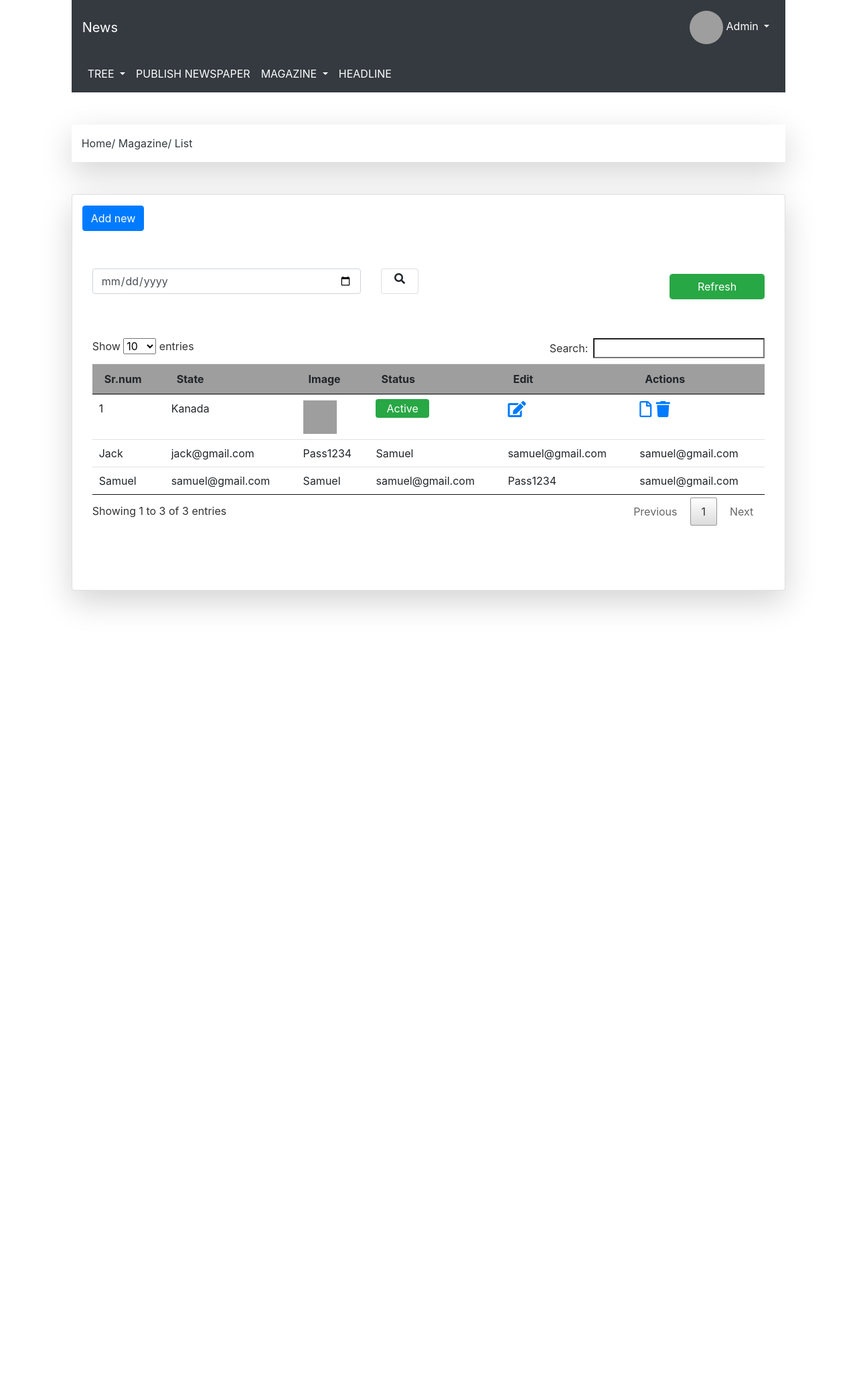
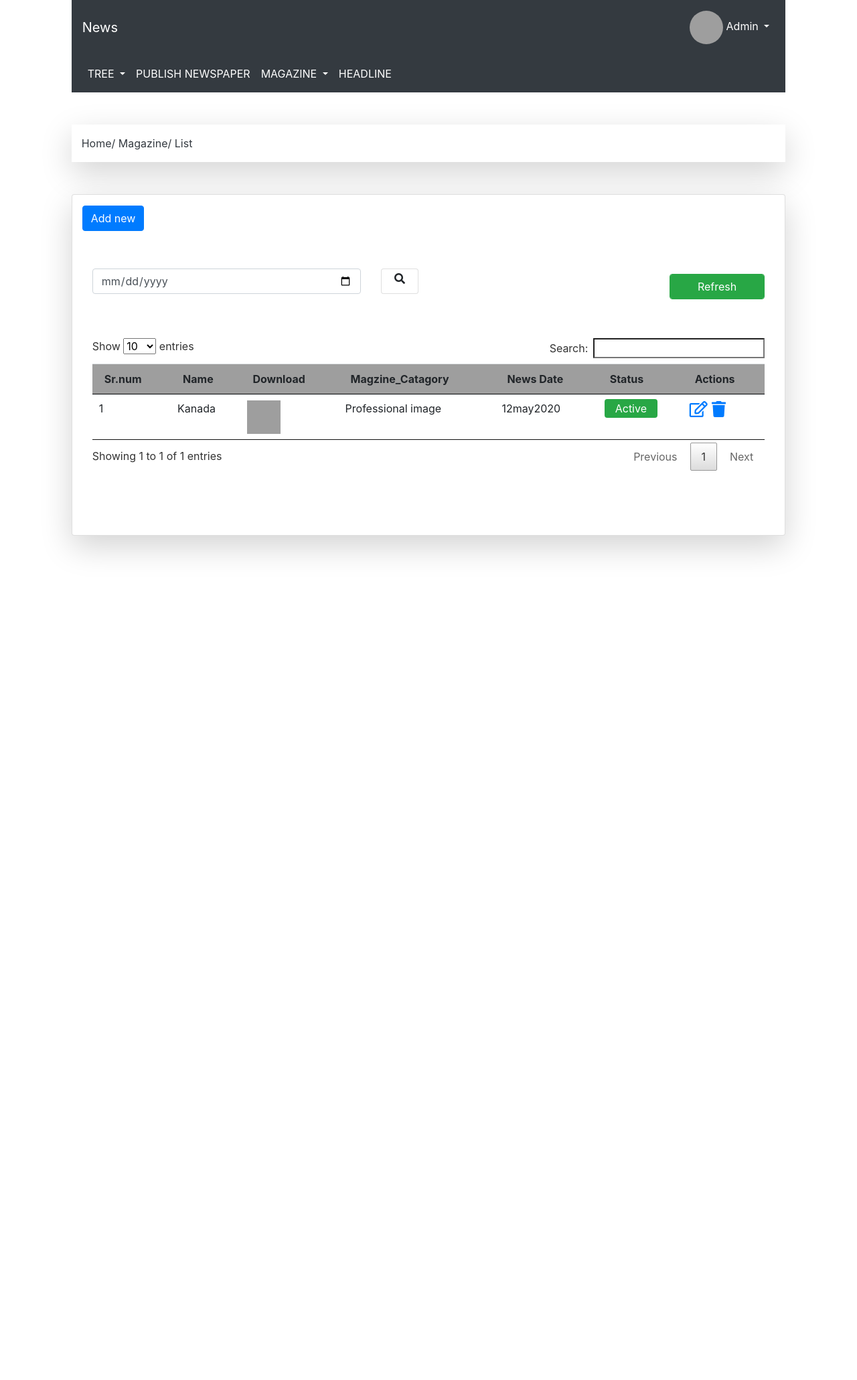
Before and after one commit to gaganmanakpuria/newspaper, a Django app: page /magzine/ in a window 1280 px wide. Shown: the whole page at 67% size. After the commit the page ends 829 px from the top, so only its background shows below. Run offline with Django 3.2, Linux system fonts and the light colour scheme; some libraries are stand-ins or nearby versions; grey boxes are pictures that could not be loaded.

Commit message:
first commit

```diff
--- a/template/Magzine.html
+++ b/template/Magzine.html
@@ -33,19 +33,19 @@
                             <div class="row">
                                 <div class="col-md-10 p-3 mx-auto">
                                     <form action="">
-                                        <label for="" class="mt-3">Name</label>
+                                        <label for="">Name</label>
                                         <input type="text" class="form-control" placeholder=" Enter Name here " >
-                                        <label for="" class="mt-3">Url</label>
-                                        <input type="text" class="form-control" placeholder=" Enter Name here " >
-                                        <label for="" class="mt-3">District</label>
-                                        <input type="text" class="form-control" placeholder=" Enter Name here " >
-                                        <label for="" class="mt-3">State</label>
+                                        <label for="">Notification Text</label>
+                                        <input type="text" class="form-control" placeholder=" Notification text " >
+                                        <label for="">Magzine_Catagory</label>
                                         <select name="" id="" class="form-control">
-                                            <option value="">Kanada</option>
-                                            <option value="">English</option>
+                                            <option value="">Education</option>
+                                            <option value="">Current Affair</option>
                                         </select>
                                         <label for="" class="mt-3">Image</label>
-                                        <input type="file" class="form-control" placeholder="Add file" >
+                                        <input type="file" class="form-control" placeholder="Add file">
+                                        <label for="">News Date</label>
+                                        <input type="date" class="form-control">
                                         <input type="checkbox" id="vehicle1" class="form-conrol mt-4" name="vehicle1" value="Bike">
                                         <label for="vehicle1"> Active</label><br>
                                         <input type="submit" value="Add" class="form-control btn btn-success mb-5 mt-3">
@@ -94,10 +94,11 @@
                         <table class="table table-fluid" id="myTable">
                         <thead>
                         <tr><th>Sr.num</th>
-                            <th>State</th>
-                            <th>Image</th>
+                            <th>Name</th>
+                            <th>Download</th>
+                            <th>Magzine_Catagory</th>
+                            <th>News Date</th>
                             <th>Status</th>
-                            <th>Edit</th>
                             <th>Actions</th>
                         </tr>
                         </thead>
@@ -105,14 +106,14 @@
                         <tr><td>1</td>
                             <td>Kanada</td>
                             <td><img height="50" width="50" src="https://images.unsplash.com/photo-1588774069410-84ae30757c8e?ixlib=rb-1.2.1&ixid=eyJhcHBfaWQiOjEyMDd9&auto=format&fit=crop&w=375&q=80" alt=""></td>
+                            <td> Professional image</td>
+                            <td>12may2020</td>
                             <td><span class="bg-success text-white px-3 rounded py-1">Active</span></td>
-                            <td><h4><a href=""><i class="fa fa-edit" ></i></a></h4></td>
-                            <td><span> <h4><a href="" data-toggle="modal" data-target="#exampleModal1"><i class="far fa-file"></i></a></span>
+                            <td><span> <h4><a href="" data-toggle="modal" data-target="#exampleModal1"><i class="far fa-edit"></i></a></span>
                                 <span> <a href=""data-toggle="modal" data-target="#exampleModald"><i class="fa fa-trash"></i></a></h4></span></h4></td>
 
                         </tr>
-                        <tr><td>Samuel</td><td>samuel@gmail.com</td><td>Samuel</td><td>samuel@gmail.com</td><td>Pass1234</td><td>samuel@gmail.com</td></tr>
-                        <tr><td>Jack</td><td>jack@gmail.com</td><td>Pass1234</td><td>Samuel</td><td>samuel@gmail.com</td><td>samuel@gmail.com</td></tr>
+
 
                         </tbody>
                         </table>
@@ -141,13 +142,25 @@
                         </div>
 
                         <div class="modal-body p-0 m-0">
-                            <div class="row">
+                            <div class="row ">
+                                <div class="col-md-12">
+                                    <h1 class="text-center">Magzine</h1>
+
+                                </div>
                                 <div class="col-md-10 p-3 mx-auto">
                                     <form action="">
                                         <label for="">Name</label>
                                         <input type="text" class="form-control" placeholder=" Enter Name here " >
+
+                                        <label for="">Magzine_Catagory</label>
+                                        <select name="" id="" class="form-control">
+                                            <option value="">Education</option>
+                                            <option value="">Current Affair</option>
+                                        </select>
                                         <label for="" class="mt-3">Image</label>
                                         <input type="file" class="form-control" placeholder="Add file">
+                                        <label for="">News Date</label>
+                                        <input type="date" class="form-control">
                                         <input type="checkbox" id="vehicle1" class="form-conrol mt-4" name="vehicle1" value="Bike">
                                         <label for="vehicle1"> Active</label><br>
                                         <input type="submit" value="Add" class="form-control btn btn-success mb-5 mt-3">
--- a/template/Publication_house.html
+++ b/template/Publication_house.html
@@ -77,11 +77,11 @@
                         <table class="table table-fluid" id="myTable">
                         <thead>
                         <tr><th>Sr.num</th>
-                            <th>State</th>
+                            <th>Publication House </th>
                             <th>Image</th>
                             <th>Status</th>
                             <th>Edit</th>
-                            <th>Actions</th>
+                            <th>Company main purti</th>
                         </tr>
                         </thead>
                         <tbody>
--- a/template/admin_base.html
+++ b/template/admin_base.html
@@ -19,7 +19,7 @@
     <div class="row">
         <div class="col-md-10 mx-auto p-0">
             <nav class="navbar navbar-expand-lg navbar-dark bg-dark">
-                <a class="navbar-brand" href="#">News</a>
+                <a class="navbar-brand" href="{% url 'state' %}">News</a>
                 <button class="navbar-toggler" type="button" data-toggle="collapse" data-target="#navbarNavDropdown" aria-controls="navbarNavDropdown" aria-expanded="false" aria-label="Toggle navigation">
                   <span class="navbar-toggler-icon"></span>
                 </button>
@@ -53,13 +53,13 @@
                       TREE
                     </a>
                       <div class="dropdown-menu  " aria-labelledby="navbarDropdownMenuLink">
-                      <a class="dropdown-item" href="#"   >STATE</a>
-                      <a class="dropdown-item" href="#"   >DISTRICT</a>
-                      <a class="dropdown-item" href="#"   >PUBLICATION HOUSE</a>
+                      <a class="dropdown-item" href="{% url 'state' %}"   >STATE</a>
+                      <a class="dropdown-item" href="{% url 'district' %}"   >DISTRICT</a>
+                      <a class="dropdown-item" href="{% url 'company' %}"   >PUBLICATION HOUSE</a>
                       </div>
                     </li>
                     <li class="nav-item">
-                        <a href="" class="nav-link" style="color: white;">PUBLISH NEWSPAPER</a>
+                        <a href="{% url 'publish_newspaper'%}" class="nav-link" style="color: white;">PUBLISH NEWSPAPER</a>
 
                     </li>
                     <li class="nav-item dropdown  ">
@@ -67,13 +67,13 @@
                         MAGAZINE
                       </a>
                         <div class="dropdown-menu  " aria-labelledby="navbarDropdownMenuLink">
-                        <a class="dropdown-item" href="#"   >MAGAZINE CATEGORY</a>
-                        <a class="dropdown-item" href="#"   >SUNDAY MAGZINE</a>
-                        <a class="dropdown-item" href="#"   >MAGZINE</a>
+                        <a class="dropdown-item" href="{% url 'magzine_catagory'%}"   >MAGAZINE CATEGORY</a>
+                        <a class="dropdown-item" href="{%url 'sunday_magzine'%}"   >SUNDAY MAGZINE</a>
+                        <a class="dropdown-item" href="{% url 'magzine' %}"   >MAGZINE</a>
                         </div>
                       </li>
                       <li class="nav-item">
-                        <a href="" class="nav-link" style="color: white;">HEADLINE</a>
+                        <a href="{%url 'headline'%}" class="nav-link" style="color: white;">HEADLINE</a>
 
                     </li>
                   </ul>
--- a/template/publish_newspaper.html
+++ b/template/publish_newspaper.html
@@ -3,7 +3,7 @@
 
 {% block admin_base %}
 <div class="col-md-10 mx-auto mt-5 shadow shadow-lg py-3">
-    <span> <a href="" class="text-dark">Home/</a> </span><span><a class="text-dark" href="">Magazine Category/</a></span><span> <a class="text-dark" href="">List</a></span>
+    <span> <a href="" class="text-dark">Home/</a> </span><span><a class="text-dark" href="">Publish newsapaper/</a></span><span> <a class="text-dark" href="">List</a></span>
 
 </div>
 <div class="col-md-10 card mx-auto mt-5 shadow shadow-lg">
--- a/template/sunday_magzine.html
+++ b/template/sunday_magzine.html
@@ -3,7 +3,7 @@
 
 {% block admin_base %}
 <div class="col-md-10 mx-auto mt-5 shadow shadow-lg py-3">
-    <span> <a href="" class="text-dark">Home/</a> </span><span><a class="text-dark" href="">Magazine/</a></span><span> <a class="text-dark" href="">List</a></span>
+    <span> <a href="" class="text-dark">Home/</a> </span><span><a class="text-dark" href="">Sunday magazine /</a></span><span> <a class="text-dark" href="">List</a></span>
 
 </div>
 <div class="col-md-10 shadow mx-auto shadow-lg mt-5 p-4">
@@ -55,7 +55,7 @@
                             <th>Image</th>
                             <th>News date</th>
                             <th>Date/Time</th>
-                            <th>Action</th>
+                            <th>m.Action</th>
                         </tr>
                         </thead>
                         <tbody>
```
Also changed, not shown: template/District.html (+13 -13 lines), template/headline.html (+4 -8 lines).
